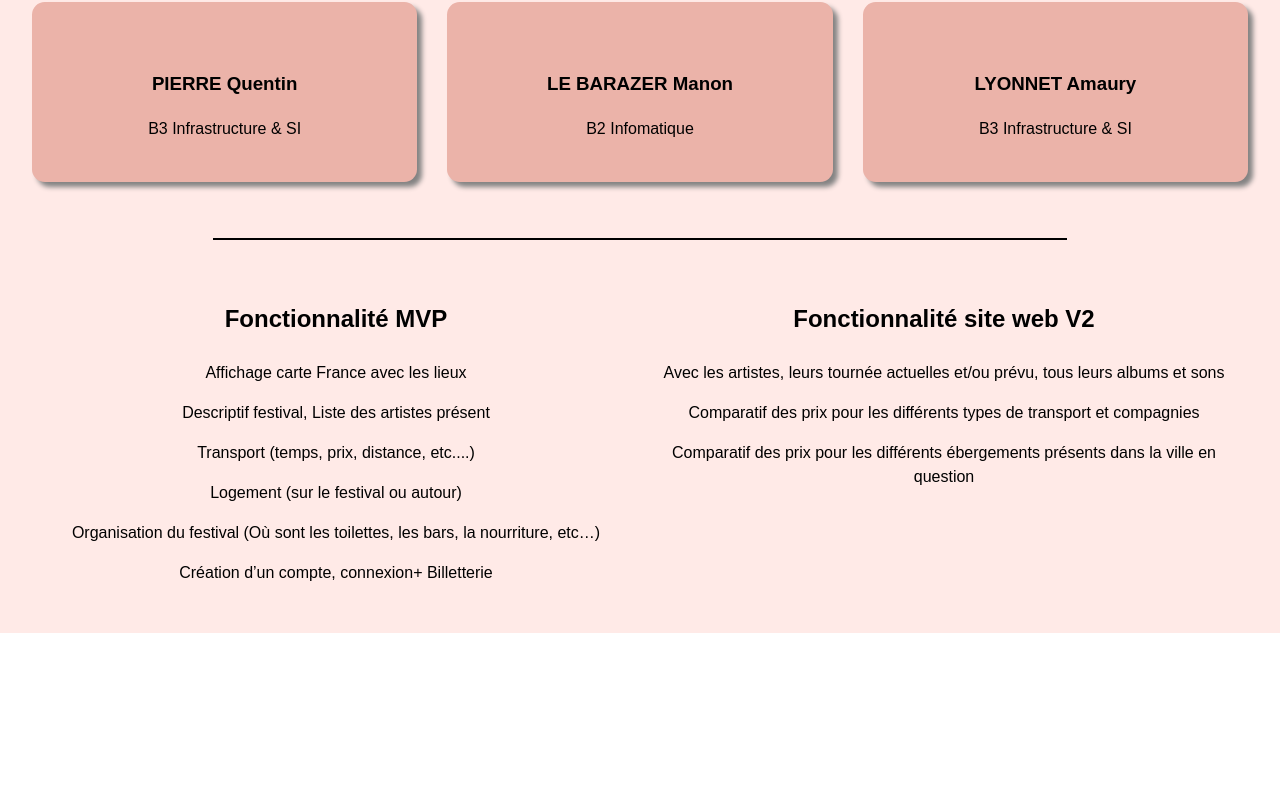
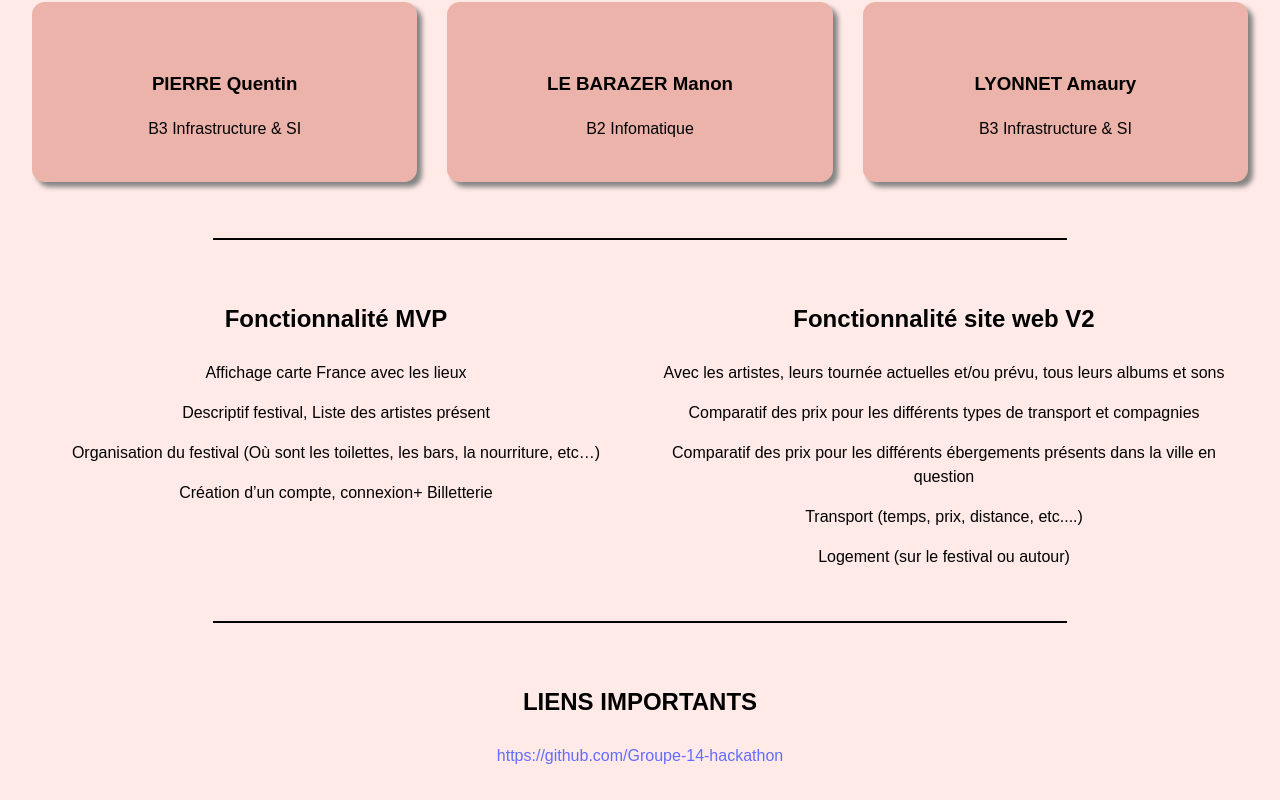
Before and after one commit to Groupe-14-hackathon/vitrine, a Vue app: page / in a window 1280 px wide. Shown: the part 821-1621 px from the top of the page. Before the commit the page ends 1454 px from the top, so only its background shows below. Built offline with nearby package versions, Linux system fonts and the light colour scheme; a web font is replaced by a local one.

Commit message:
rajoute liens

```diff
--- a/src/components/HelloWorld.vue
+++ b/src/components/HelloWorld.vue
@@ -90,8 +90,6 @@ const equipe = [
         <h3 style="font-size: 1.5em">Fonctionnalité MVP</h3>
         <p class="fonct">Affichage carte France avec les lieux</p>
         <p class="fonct">Descriptif festival, Liste des artistes présent</p>
-        <p class="fonct">Transport (temps, prix, distance, etc....)</p>
-        <p class="fonct">Logement (sur le festival ou autour)</p>
         <p class="fonct">
           Organisation du festival (Où sont les toilettes, les bars, la
           nourriture, etc…)
@@ -112,8 +110,18 @@ const equipe = [
           Comparatif des prix pour les différents ébergements présents dans la
           ville en question
         </p>
+        <p class="fonct">Transport (temps, prix, distance, etc....)</p>
+        <p class="fonct">Logement (sur le festival ou autour)</p>
       </section>
     </div>
+    <div id="line">
+      <div class="line"></div>
+    </div>
+
+    <h3 style="font-size: 1.5em">LIENS IMPORTANTS</h3>
+    <a href="https://github.com/Groupe-14-hackathon"
+      >https://github.com/Groupe-14-hackathon</a
+    >
   </div>
 </template>
 
```
